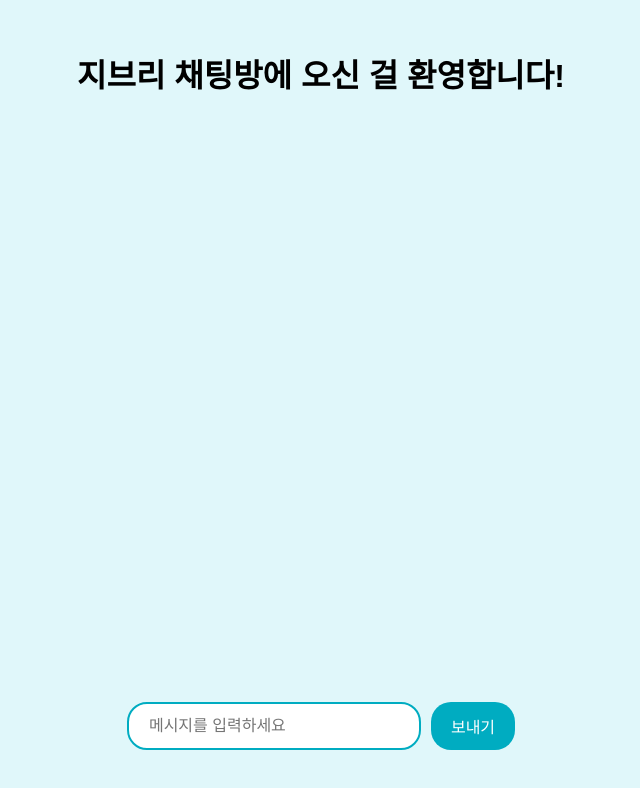
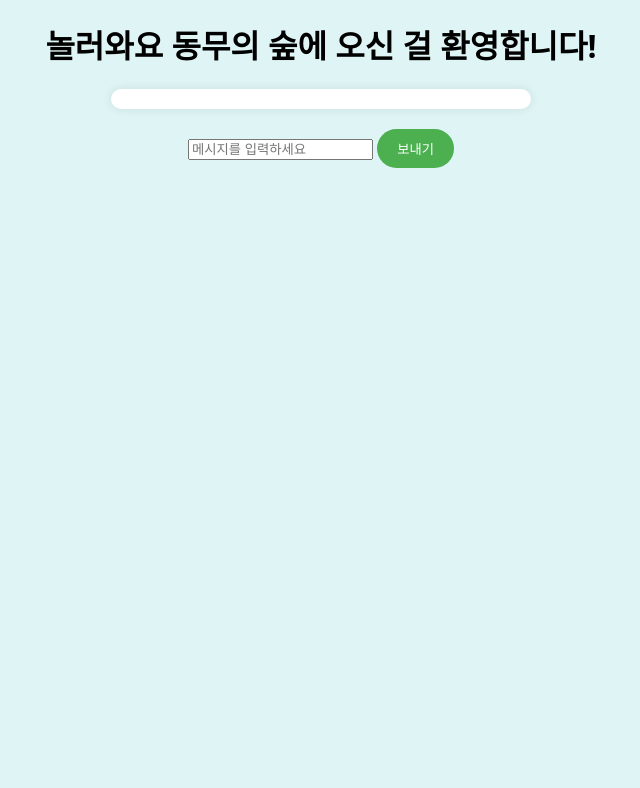
Before and after one commit to DongMinkang-Bonnie/ghibli-chat, a website: page public/index.html in a window 1280 px wide. Shown: the whole page, without its empty margins (319-959 px from the left). Drawn offline with nearby package versions, Linux system fonts and the light colour scheme; no server answers.

Commit message:
놀러와요 동무의 숲 - 제목과 채팅 기록 저장 기능 추가

```diff
--- a/public/index.html
+++ b/public/index.html
@@ -2,117 +2,92 @@
 <html lang="ko">
 <head>
   <meta charset="UTF-8">
-  <title>지브리 채팅방</title>
-  <script src="/socket.io/socket.io.js"></script>
+  <title>놀러와요 동무의 숲</title>
   <style>
     body {
-      background-color: #e0f7fa;
-      font-family: 'Arial', 'Apple SD Gothic Neo', 'Pretendard', sans-serif;
+      background-color: #dff5f5;
       text-align: center;
-      margin: 0;
+      font-family: "Noto Sans", "Arial", sans-serif;
+    }
+    #messages {
+      list-style: none;
       padding: 0;
-      display: flex;
-      flex-direction: column;
-      align-items: center;
-      height: 100vh;
+      max-width: 400px;
+      margin: 20px auto;
+      text-align: left;
+      background: #ffffff;
+      border-radius: 10px;
+      padding: 10px;
+      box-shadow: 0 0 10px rgba(0,0,0,0.1);
+      overflow-y: auto;
+      max-height: 300px;
     }
-
-    h1 {
-      margin-top: 50px;
-      font-size: 2rem;
-      font-weight: bold;
+    #messages li {
+      margin-bottom: 10px;
+      word-wrap: break-word;
     }
-
-    ul#messages {
-      list-style-type: none;
-      padding: 0;
-      width: 100%;
-      max-width: 500px;
-      margin: 20px auto 0;
-      text-align: left;
+    #chatForm {
+      margin-top: 20px;
     }
-
-    ul#messages li {
-      background: #ffffff;
-      margin-bottom: 10px;
-      padding: 10px 15px;
-      border-radius: 15px;
-      font-size: 1.1rem;
-      word-break: break-word;
-      box-shadow: 0 2px 5px rgba(0,0,0,0.1);
+    input[type="text"] {
+      padding: 10px;
+      width: 200px;
+      border-radius: 20px;
+      border: 1px solid #ccc;
     }
-
-    form {
-      margin-top: auto;
-      margin-bottom: 50px;
-      display: flex;
-      justify-content: center;
-      gap: 10px;
-    }
-
-    input#input {
-      padding: 12px 20px;
-      border: 2px solid #00acc1;
+    button {
+      padding: 10px 20px;
       border-radius: 20px;
-      outline: none;
-      font-size: 1rem;
-      width: 250px;
-      transition: 0.2s;
-    }
-
-    input#input:focus {
-      border-color: #007c91;
-    }
-
-    button {
-      padding: 12px 20px;
-      background-color: #00acc1;
       border: none;
-      border-radius: 20px;
+      background-color: #4caf50;
       color: white;
-      font-size: 1rem;
       cursor: pointer;
-      transition: background-color 0.2s;
-    }
-
-    button:hover {
-      background-color: #007c91;
     }
   </style>
 </head>
 <body>
-
-  <h1>지브리 채팅방에 오신 걸 환영합니다!</h1>
-
+  <h1>놀러와요 동무의 숲에 오신 걸 환영합니다!</h1>
   <ul id="messages"></ul>
-
-  <form id="form" action="javascript:void(0);">
-    <input id="input" autocomplete="off" placeholder="메시지를 입력하세요" />
+  <form id="chatForm">
+    <input id="messageInput" autocomplete="off" placeholder="메시지를 입력하세요" />
     <button>보내기</button>
   </form>
 
+  <script src="/socket.io/socket.io.js"></script>
   <script>
     const socket = io();
-
-    const form = document.getElementById('form');
-    const input = document.getElementById('input');
+    const form = document.getElementById('chatForm');
+    const input = document.getElementById('messageInput');
     const messages = document.getElementById('messages');
 
-    form.addEventListener('submit', (e) => {
+    // 새로고침해도 채팅기록 남기기
+    function saveMessages() {
+      localStorage.setItem('chatMessages', messages.innerHTML);
+    }
+
+    function loadMessages() {
+      const saved = localStorage.getItem('chatMessages');
+      if (saved) {
+        messages.innerHTML = saved;
+      }
+    }
+
+    loadMessages(); // 페이지 열리면 저장된 메시지 불러오기
+
+    form.addEventListener('submit', function(e) {
       e.preventDefault();
-      if (input.value.trim() !== '') {
+      if (input.value) {
         socket.emit('chat message', input.value);
         input.value = '';
       }
     });
 
-    socket.on('chat message', (msg) => {
+    socket.on('chat message', function(msg) {
       const item = document.createElement('li');
       item.textContent = msg;
       messages.appendChild(item);
-      window.scrollTo(0, document.body.scrollHeight);
+      saveMessages(); // 채팅 받을 때마다 저장
     });
   </script>
-
 </body>
 </html>
```
